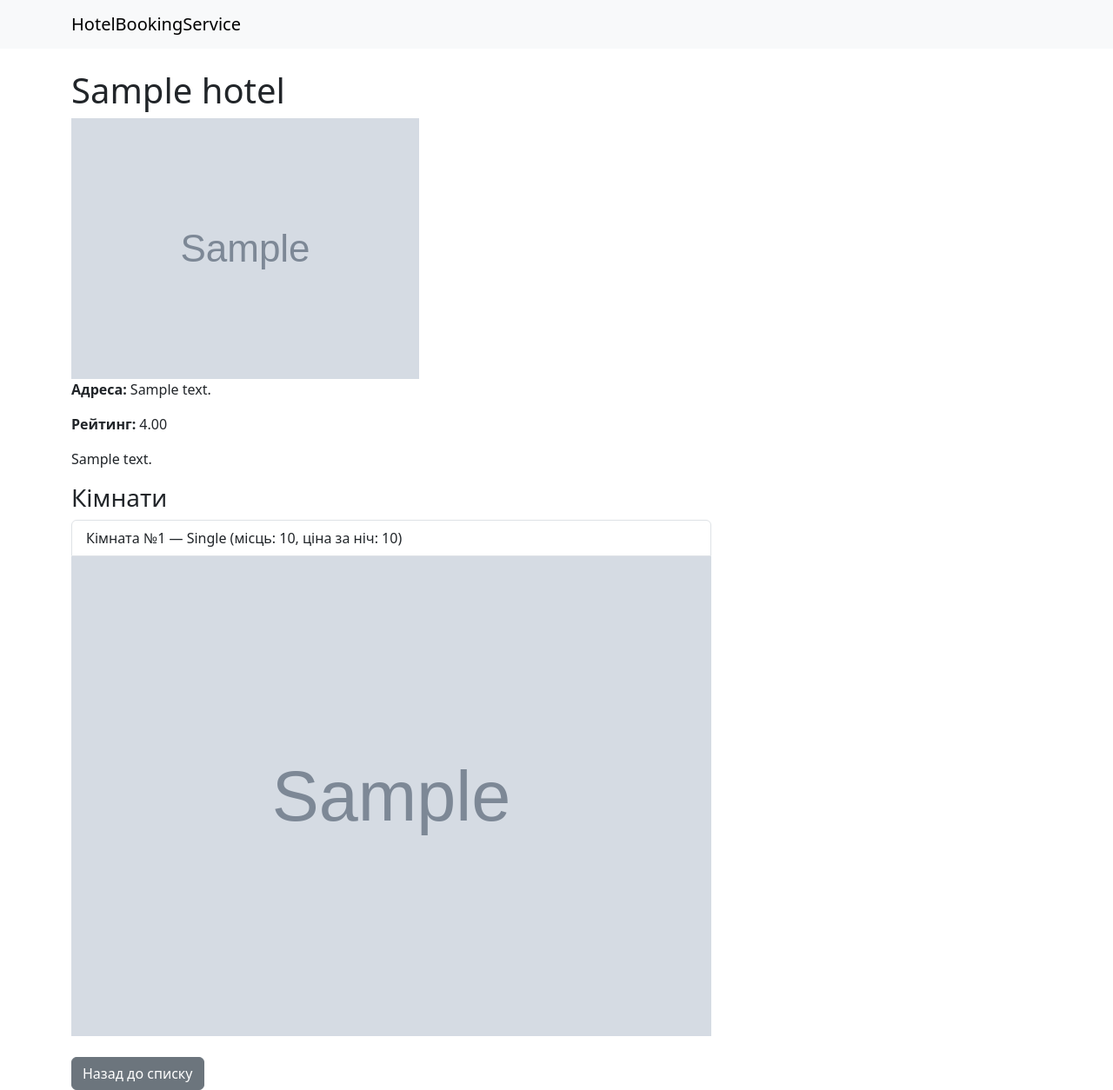
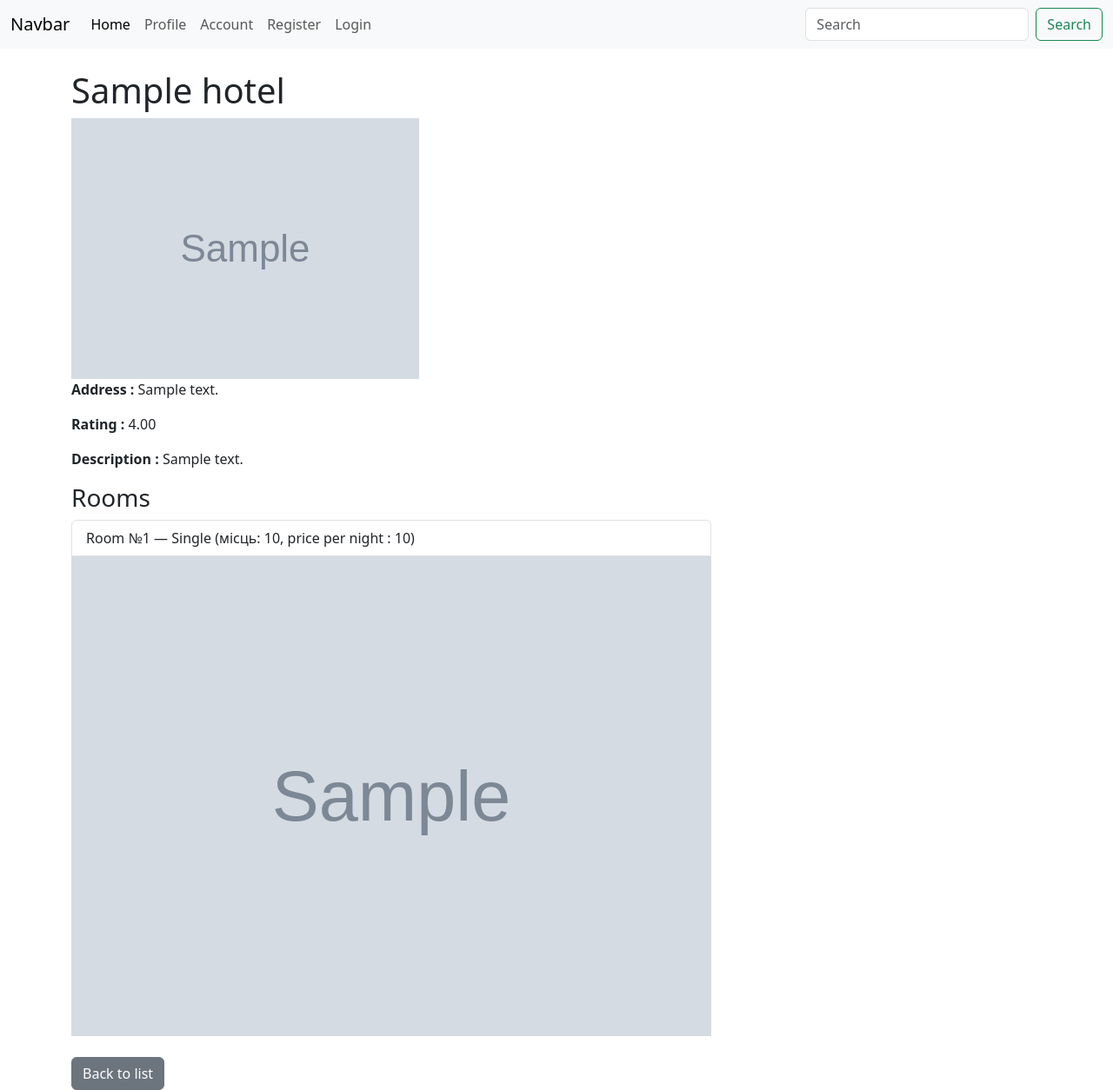
Before and after one commit to DimaGershchuk/HotelService, a Django app: page /hotel-detail/1/ in a window 1280 px wide. Shown: the whole page at 87% size. Run offline with Django 5.2, Linux system fonts and the light colour scheme; tables that the repository leaves empty hold one stand-in row (values such as "Sample post"); grey boxes marked "Sample" are stand-in pictures; some libraries are stand-ins or nearby versions.

Commit message:
Fixed templates staff

```diff
--- a/templates/base.html
+++ b/templates/base.html
@@ -10,10 +10,37 @@
     <link href="https://cdn.jsdelivr.net/npm/bootstrap@5.3.5/dist/css/bootstrap.min.css" rel="stylesheet" integrity="sha384-SgOJa3DmI69IUzQ2PVdRZhwQ+dy64/BUtbMJw1MZ8t5HZApcHrRKUc4W0kG879m7" crossorigin="anonymous">
 </head>
 <body>
-    <nav class="navbar navbar-expand-lg navbar-light bg-light">
-        <div class="container">
-            <a class="navbar-brand" href="{% url 'hotel-list' %}">HotelBookingService</a>
+
+    <nav class="navbar navbar-expand-lg bg-body-tertiary">
+      <div class="container-fluid">
+        <a class="navbar-brand" href="#">Navbar</a>
+        <button class="navbar-toggler" type="button" data-bs-toggle="collapse" data-bs-target="#navbarSupportedContent" aria-controls="navbarSupportedContent" aria-expanded="false" aria-label="Toggle navigation">
+          <span class="navbar-toggler-icon"></span>
+        </button>
+        <div class="collapse navbar-collapse" id="navbarSupportedContent">
+          <ul class="navbar-nav me-auto mb-2 mb-lg-0">
+            <li class="nav-item">
+              <a class="nav-link active" aria-current="page" href="#">Home</a>
+            </li>
+            <li class="nav-item">
+              <a class="nav-link" href="#">Profile</a>
+            </li>
+              <li class="nav-item">
+              <a class="nav-link" href="#">Account</a>
+            </li>
+              <li class="nav-item">
+              <a class="nav-link" href="#">Register</a>
+            </li>
+              <li class="nav-item">
+              <a class="nav-link" href="#">Login</a>
+            </li>
+          </ul>
+          <form class="d-flex" role="search">
+            <input class="form-control me-2" type="search" placeholder="Search" aria-label="Search"/>
+            <button class="btn btn-outline-success" type="submit">Search</button>
+          </form>
         </div>
+      </div>
     </nav>
 
     <div class="container mt-4">
--- a/templates/hotels/hotel-detail.html
+++ b/templates/hotels/hotel-detail.html
@@ -6,24 +6,24 @@
     <div class="col-md-8">
       <h1>{{ hotel.name }}</h1>
       <img src="{{hotel.image_thumbnail.url}}" alt="{{hotel.name}}">
-      <p><strong>Адреса:</strong> {{ hotel.address }}</p>
-      <p><strong>Рейтинг:</strong> {{ hotel.rating }}</p>
-      <p>{{ hotel.description }}</p>
+      <p><strong>Address :</strong> {{ hotel.address }}</p>
+      <p><strong>Rating :</strong> {{ hotel.rating }}</p>
+      <p><strong>Description :</strong> {{ hotel.description }}</p>
 
-      <h3>Кімнати</h3>
+      <h3>Rooms</h3>
       <div class="list-group">
         {% for room in hotel.room_set.all %}
           <a href="{% url 'room-detail' room.pk %}" class="list-group-item list-group-item-action">
-            Кімната №{{ room.number }} — {{ room.get_type_display }}
-            (місць: {{ room.capacity }}, ціна за ніч: {{ room.price_per_night }})
+            Room №{{ room.number }} — {{ room.get_type_display }}
+            (місць: {{ room.capacity }}, price per night : {{ room.price_per_night }})
           </a>
           <img src="{{room.image_thumbnail.url}}" alt="{{room.name}}">
         {% empty %}
-          <p class="text-muted">Немає доступних кімнат.</p>
+          <p class="text-muted">No rooms available.</p>
         {% endfor %}
       </div>
 
-      <a href="{% url 'hotel-list' %}" class="btn btn-secondary mt-4">Назад до списку</a>
+      <a href="{% url 'hotel-list' %}" class="btn btn-secondary mt-4">Back to list</a>
     </div>
   </div>
 {% endblock %}
```
Also changed, not shown: templates/hotels/hotel-list.html (+5 -5 lines).
